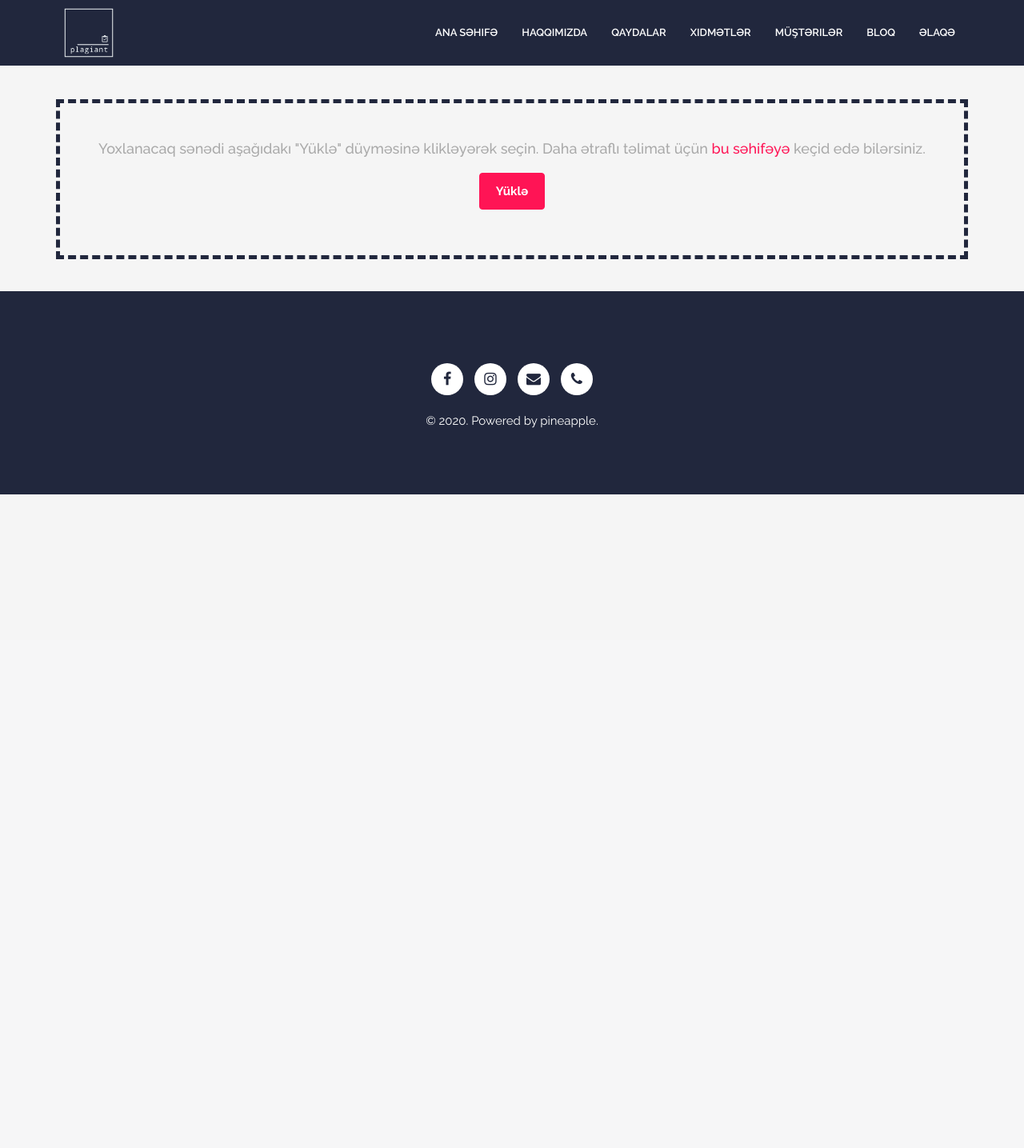
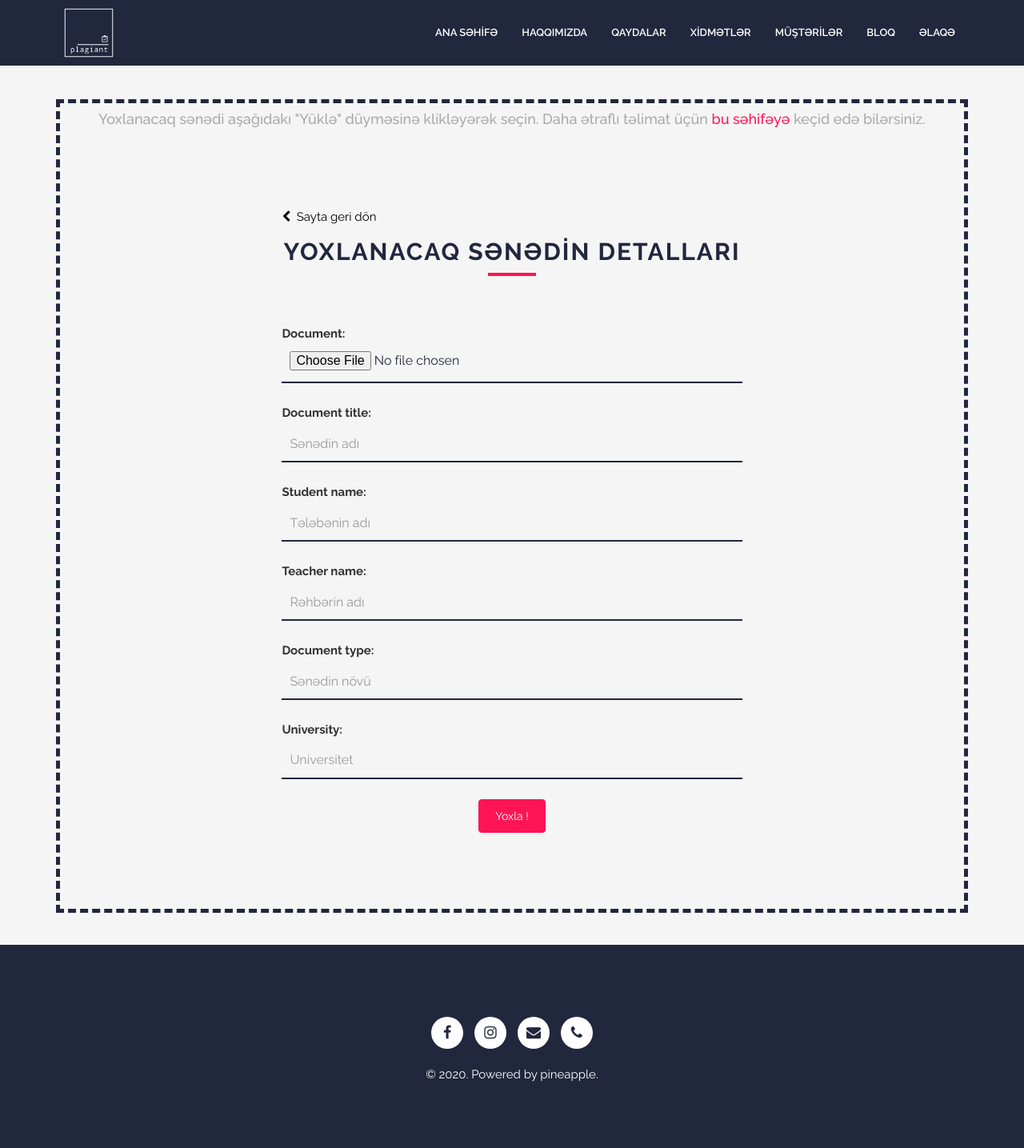
Before and after one commit to theprogbash/plagiant-ip, a Django app: page /upload_document in a window 1280 px wide. Shown: the whole page at 80% size. Before the commit the page ends 800 px from the top, so only its background shows below. Run offline with Django 3.2, Linux system fonts and the light colour scheme; the first user in the database is signed in; data comes from the database, SQL or seed files in the repository; some libraries are stand-ins or nearby versions.

Commit message:
Created document upload form

```diff
--- a/plagiantapp/admin.py
+++ b/plagiantapp/admin.py
@@ -1,10 +1,14 @@
 from django.contrib import admin
 from django.contrib.auth.models import Group, User
-from .models import University
+from .models import University, OriginalDocument
 
 class UniversityAdmin(admin.ModelAdmin):
     list_display = ('name', 'logo', 'website')
 
+class OriginalDocumentAdmin(admin.ModelAdmin):
+    list_display = ('document_title', 'student_name', 'teacher_name', 'university', 'date_added', 'document_type')
+
 admin.site.site_header = "plagiant.az - Admin Dashboard"
 admin.site.register(University, UniversityAdmin)
+admin.site.register(OriginalDocument, OriginalDocumentAdmin)
 admin.site.unregister(Group)
--- a/plagiantapp/forms.py
+++ b/plagiantapp/forms.py
@@ -1,6 +1,71 @@
+from django.forms import ModelForm
+from .models import OriginalDocument
 from django.contrib.auth.forms import UserCreationForm
 from django.contrib.auth.models import User
 from django import forms
+
+class UploadDocumentForm(ModelForm):
+    class Meta:
+        model = OriginalDocument
+        fields = '__all__'
+        exclude = ['date_added']
+
+    def __init__(self, *args, **kwargs):
+        super(UploadDocumentForm, self).__init__(*args, **kwargs)
+
+    # document
+        self.fields['document'].widget.attrs['id'] = 'document'
+        self.fields['document'].widget.attrs['class'] = 'form-control'
+        self.fields['document'].widget.attrs['placeholder'] = 'Sənəd'
+        self.fields['document'].widget.attrs['autocomplete'] = 'off'
+        self.fields['document'].widget.attrs['required'] = 'required'
+        self.fields['document'].widget.attrs['type'] = 'text'
+        self.fields['document'].widget.attrs['name'] = 'document'
+
+    # document title
+        self.fields['document_title'].widget.attrs['id'] = 'document_title'
+        self.fields['document_title'].widget.attrs['class'] = 'form-control'
+        self.fields['document_title'].widget.attrs['placeholder'] = 'Sənədin adı'
+        self.fields['document_title'].widget.attrs['autocomplete'] = 'off'
+        self.fields['document_title'].widget.attrs['required'] = 'required'
+        self.fields['document_title'].widget.attrs['type'] = 'text'
+        self.fields['document_title'].widget.attrs['name'] = 'document_title'
+
+    # student name
+        self.fields['student_name'].widget.attrs['id'] = 'student_name'
+        self.fields['student_name'].widget.attrs['class'] = 'form-control'
+        self.fields['student_name'].widget.attrs['placeholder'] = 'Tələbənin adı'
+        self.fields['student_name'].widget.attrs['autocomplete'] = 'off'
+        self.fields['student_name'].widget.attrs['required'] = 'required'
+        self.fields['student_name'].widget.attrs['type'] = 'text'
+        self.fields['student_name'].widget.attrs['name'] = 'student_name'
+
+    # teacher name
+        self.fields['teacher_name'].widget.attrs['id'] = 'teacher_name'
+        self.fields['teacher_name'].widget.attrs['class'] = 'form-control'
+        self.fields['teacher_name'].widget.attrs['placeholder'] = 'Rəhbərin adı'
+        self.fields['teacher_name'].widget.attrs['autocomplete'] = 'off'
+        self.fields['teacher_name'].widget.attrs['required'] = 'required'
+        self.fields['teacher_name'].widget.attrs['type'] = 'text'
+        self.fields['teacher_name'].widget.attrs['name'] = 'teacher_name'
+
+    # document type
+        self.fields['document_type'].widget.attrs['id'] = 'document_type'
+        self.fields['document_type'].widget.attrs['class'] = 'form-control'
+        self.fields['document_type'].widget.attrs['placeholder'] = 'Sənədin növü'
+        self.fields['document_type'].widget.attrs['autocomplete'] = 'off'
+        self.fields['document_type'].widget.attrs['required'] = 'required'
+        self.fields['document_type'].widget.attrs['type'] = 'text'
+        self.fields['document_type'].widget.attrs['name'] = 'document_type'
+
+    # university
+        self.fields['university'].widget.attrs['id'] = 'university'
+        self.fields['university'].widget.attrs['class'] = 'form-control'
+        self.fields['university'].widget.attrs['placeholder'] = 'Universitet'
+        self.fields['university'].widget.attrs['autocomplete'] = 'off'
+        self.fields['university'].widget.attrs['required'] = 'required'
+        self.fields['university'].widget.attrs['type'] = 'text'
+        self.fields['university'].widget.attrs['name'] = 'university'
 
 class CreateUserForm(UserCreationForm):
     class Meta:
@@ -11,6 +76,7 @@ class CreateUserForm(UserCreationForm):
     def __init__(self, *args, **kwargs):
         super(CreateUserForm, self).__init__(*args, **kwargs)
 
+    # first_name
         self.fields['first_name'].widget.attrs['id'] = 'first_name'
         self.fields['first_name'].widget.attrs['class'] = 'form-control'
         self.fields['first_name'].widget.attrs['placeholder'] = 'Ad'
--- a/plagiantapp/models.py
+++ b/plagiantapp/models.py
@@ -10,3 +10,15 @@ class University(models.Model):
 
     def __str__(self):
         return self.name
+
+class OriginalDocument(models.Model):
+    document = models.FileField(upload_to='static/original_document', blank=False)
+    document_title = models.CharField(max_length=300)
+    student_name = models.CharField(max_length=100)
+    teacher_name = models.CharField(max_length=100)
+    document_type = models.CharField(max_length=100)
+    university = models.ForeignKey(University, on_delete=models.CASCADE)
+    date_added = models.DateTimeField(auto_now_add = True)
+
+    def __str__(self):
+        return self.document_title
--- a/plagiantapp/views.py
+++ b/plagiantapp/views.py
@@ -1,5 +1,5 @@
-from .models import University
-from .forms import CreateUserForm
+from .models import University, OriginalDocument
+from .forms import CreateUserForm, UploadDocumentForm
 from django.contrib.auth.forms import UserCreationForm
 from django.shortcuts import render, redirect
 from django.contrib.auth import authenticate, login, logout
@@ -49,4 +49,14 @@ def sign_out(request):
 
 @login_required(login_url='sign_in')
 def upload_document(request):
-    return render(request, 'upload_document.html', {})
+    context = {}
+    form = UploadDocumentForm()
+    if request.method == 'POST':
+        form = UploadDocumentForm(request.POST or None, request.FILES or None)
+        if form.is_valid():
+            form.save()
+            # user = form.cleaned_data.get('first_name')
+            # messages.success(request, user + ', sizin, plagiant hesabınız yaradıldı.')
+            return redirect('index')
+    context = {'form':form}
+    return render(request, 'upload_document.html', context)
--- a/static/css/upload_document.css
+++ b/static/css/upload_document.css
@@ -8,7 +8,7 @@
 
 .upload-area{
     border: 5px dashed var(--main-blue);
-    height: 200px;
+    height: auto;
     padding: 0px 10px;
     margin-top: 100px;
     margin-bottom: 40px;
@@ -59,3 +59,24 @@
 .footer-area p{
     color: white;
 }
+
+.upload-document-container {
+    width: 80%;
+    margin: auto;
+}
+.upload-document-container h2{
+    color: rgb(33, 39, 61);
+}
+.upload-document-form .form-control{
+    border-bottom: 2px solid rgb(33, 39, 61) !important;
+    color: rgb(33, 39, 61);
+}
+.upload-document-form .form-control:focus {
+    border-color:var(--main-pink) !important;
+    outline: 0;
+    box-shadow: var(--main-pink) !important;
+}
+#university{
+    -webkit-appearance: none;
+    -webkit-border-radius: 0px;
+}
--- /dev/null
+++ b/static/js/custom_selectbox.js
@@ -0,0 +1,14 @@
+$(document).ready(function(){
+    $("#university option[selected]").html("Universitet").attr("disabled", "disabled");
+    $("#university").css("color", "#9B9B9B");
+    $("#password").attr("type", "password");
+
+    $('#id_isPhysicalAccount').click(function(){
+        if($(this).prop("checked") == true){
+            $("#university").css("display", "none");
+        }
+        else{
+            $("#university").css("display", "block");
+        }
+    });
+});
--- a/templates/sign_up.html
+++ b/templates/sign_up.html
@@ -139,7 +139,6 @@
     <script src="{% static 'js/form-contact.js' %}"></script>
     <!-- SCRIPT JS -->
     <script src="{% static 'js/scripts.js' %}"></script>
-    <script src="{% static 'js/sign_up.js' %}"></script>
     <!-- #endregion -->
 </body>
 
--- a/templates/upload_document.html
+++ b/templates/upload_document.html
@@ -122,8 +122,49 @@
         <div class="upload-area">
             <h4>Yoxlanacaq sənədi aşağıdakı "Yüklə" düyməsinə klikləyərək seçin. Daha ətraflı təlimat üçün <a href="#"
                     class="read-more-link">bu səhifəyə</a> keçid edə bilərsiniz.</h4>
-            <label for="upload-document" class="upload-document-label">Yüklə</label>
-            <input type="file" name="upload-document" id="upload-document" />
+
+            <section class="section bg-light">
+                <div class="upload-document-container area">
+                    <div class="row">
+                        <div class="form-group col-md-12 text-left">
+                            <div class="actions">
+                                <a href="/" class="back-btn"><i class="fa fa-chevron-left"></i>&nbsp;&nbsp;Sayta geri
+                                    dön</a>
+                            </div>
+                        </div>
+                        <div class="col-md-12">
+                            <div class="section-title">
+                                <h2>Yoxlanacaq Sənədin Detalları</h2>
+                                <div class="title-border"></div>
+                            </div>
+                        </div>
+                    </div>
+                    <div class="row">
+                        <div class="col-md-12 col-xs-12">
+                            <!-- START contect -->
+                            <div class="upload-document-form">
+                                <form id="upload-document-form" method="post" enctype="multipart/form-data">
+                                    {% csrf_token %}
+                                    {{ form.as_p }}
+                                    <!-- {% for field in form %}
+                                    <div class="form-group col-md-12">
+                                        {{ field }}
+                                    </div>
+                                    {% endfor %} -->
+                                    <div class="form-group col-md-12 text-center">
+                                        <div class="actions">
+                                            <input type="submit" value="Yoxla !" name="check_btn" id="checkButton"
+                                                class="btn btn-custom" title="Yoxlamaya başla">
+                                        </div>
+                                    </div>
+                                </form>
+                            </div>
+                        </div>
+                    </div>
+                    <!--end container-->
+                </div>
+                <!--end container-->
+            </section>
         </div>
     </div>
     <!-- #endregion -->
```
Also changed, not shown: other parts of templates/upload_document.html (+2 -1 lines), static/js/sign_up.js (deleted, +0 -14 lines), db.sqlite3, plagiantapp/migrations/0006_originaldocument.py (added), plagiantapp/migrations/0007_auto_20200319_1123.py (added), 2 other files.
